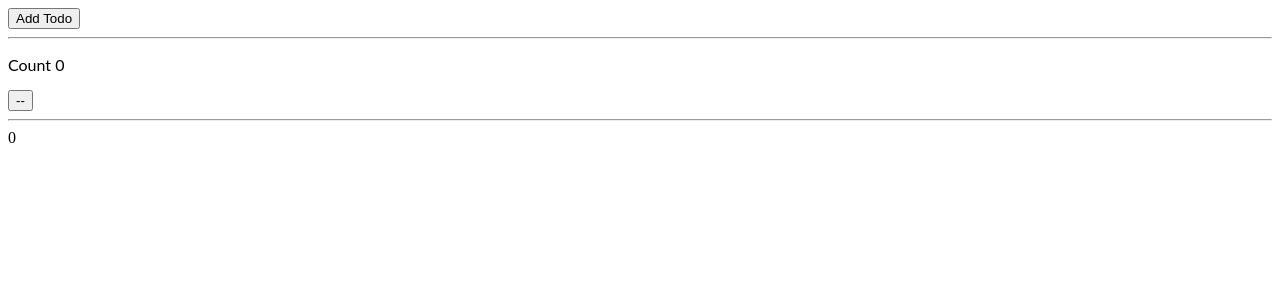
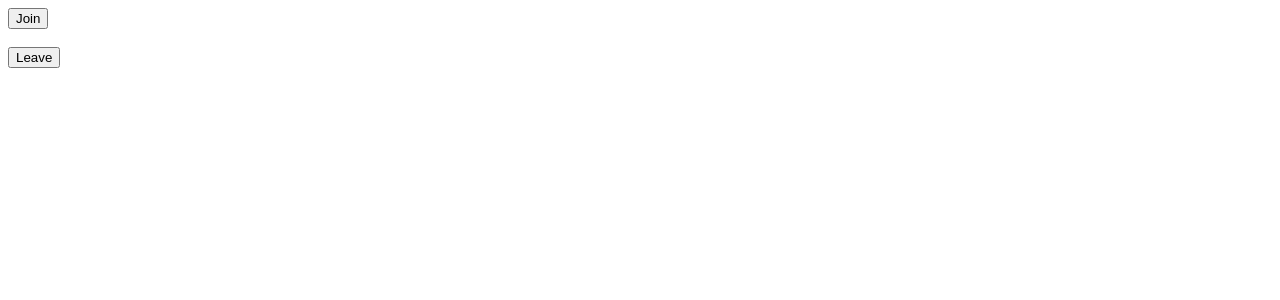
Before and after one commit to jaySmilet/react-ts-jan23, a React (Create React App) app: page / in a window 1280 px wide. Shown: the top 300 px of the page. Built offline with nearby package versions, Linux system fonts and the light colour scheme.

Commit message:
2 files modified, 3 deleted

```diff
--- a/App.tsx
+++ b/App.tsx
@@ -1,12 +1,22 @@
 import * as React from 'react';
-import A from './components/A/A';
-import A1 from './components/A1/A1';
 import './style.css';
+import AgoraRTC from 'agora-rtc-sdk-ng';
 
 export default function App() {
+  let options = {
+    appId: '4004b0616f2f45eebb8656f1423f9846',
+    channel: 'easy-solutions',
+    token:
+      '007eJxTYOBU6HG+G3Il8JpUP58Ae3G39bQVkm4tZzr+PT5R2yj0nVOBwcTAwCTJwMzQLM0ozcQ0NTUpycLM1CzN0MTIOM3SwsTsnvCB5IZARoaGd2KsjAwQCOLzMaQmFlfqFufnlJZk5ucVMzAAAAK4IfI=',
+    uid: 0,
+  };
+
   return (
     <div>
-      <A1 />
+      <button>Join</button>
+      <br />
+      <br />
+      <button>Leave</button>
     </div>
   );
 }
--- a/components/A1/A1.tsx
+++ /dev/null
@@ -1,41 +0,0 @@
-import * as React from 'react';
-
-const A1 = () => {
-  const [count, setCount] = React.useState<number>(0);
-  const [todos, setTodos] = React.useState<any[]>([]);
-  const calculation = React.useMemo(() => expensiveCalculation(count), [count]);
-
-  const addTodo = () => {
-    setTodos((t) => [...t, `todo ${t.length + 1}`]);
-  };
-
-  const decrCount = () => {
-    setCount((c) => c - 2);
-  };
-
-  return (
-    <div>
-      <div>
-        {todos.map((todo, index) => {
-          return <p key={index}>{todo}</p>;
-        })}
-        <button onClick={addTodo}>Add Todo</button>
-      </div>
-      <hr />
-      <div>
-        <p>Count {count}</p>
-        <button onClick={decrCount}>--</button>
-      </div>
-      <hr />
-      <div>{calculation}</div>
-    </div>
-  );
-};
-export default A1;
-
-const expensiveCalculation = (v: number) => {
-  // for (let i = 1; i <= 1000000000; i++) {
-  //   v++;
-  // }
-  return v;
-};
```
Also changed, not shown: components/A/A.tsx (deleted, +0 -27 lines), components/A/B/B.tsx (deleted, +0 -20 lines), package.json (+6 -1 lines).
